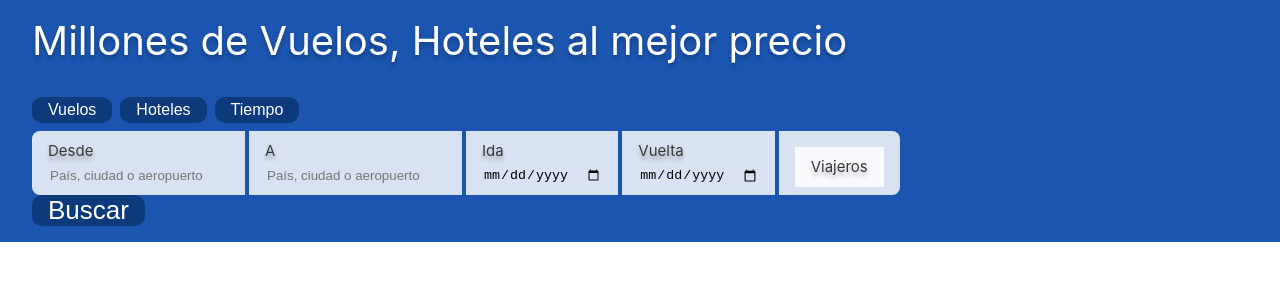
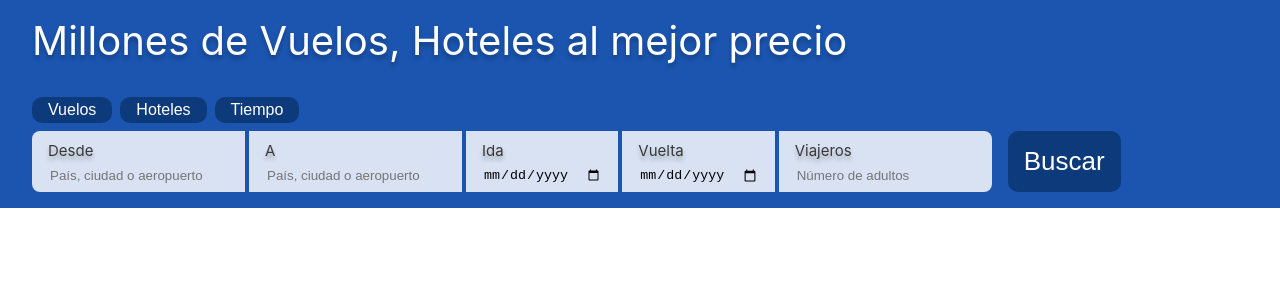
Before and after one commit to davidgm26/ducktrip-app, a Vue app: page / in a window 1280 px wide. Shown: the top 300 px of the page. Built offline with nearby package versions, Linux system fonts and the light colour scheme.

Commit message:
Change traveller input

```diff
--- a/src/components/SearchFlight/SearchFlight.vue
+++ b/src/components/SearchFlight/SearchFlight.vue
@@ -25,21 +25,12 @@
                     <input class="nav-description" type="date">
                 </div>
                 <div class="option-wrapper">
-                    <div class="nav-form" ref="formRef">
-                        <div class="option-wrapper" @click="toggleDropdown">
-                            <label class="nav-info">Viajeros</label>
-                        </div>
-                        <div class="dropdown" v-show="dropdownVisible" ref="dropdownRef">
-                            <p>Adultos: {{ adultCount }}</p>
-                            <button @click="decrementAdults">-1</button>
-                            <button @click="incrementAdults">+1</button>
-                        </div>
-                    </div>
+                    <label class="nav-info">Viajeros</label>
+                    <input class="nav-description" type="string" placeholder="Número de adultos">
                 </div>
             </div>
-            <!-- <span>2 viajeros, 1 habitación, Cualquier clase</span> -->
+            <button class="search">Buscar</button>
         </div>
-        <button class="search">Buscar</button>
     </div>
 </template>
 
@@ -116,25 +107,3 @@
     padding: 0 1rem;
 }
 </style>
-
-<script>
-export default {
-    data() {
-        return {
-            dropdownVisible: false,
-            adultCount: 1
-        };
-    },
-    methods: {
-        toggleDropdown() {
-            this.dropdownVisible = !this.dropdownVisible;
-        },
-        incrementAdults() {
-            this.adultCount++;
-        },
-        decrementAdults() {
-            this.adultCount = Math.max(this.adultCount - 1, 1);
-        }
-    }
-};
-</script>
```
